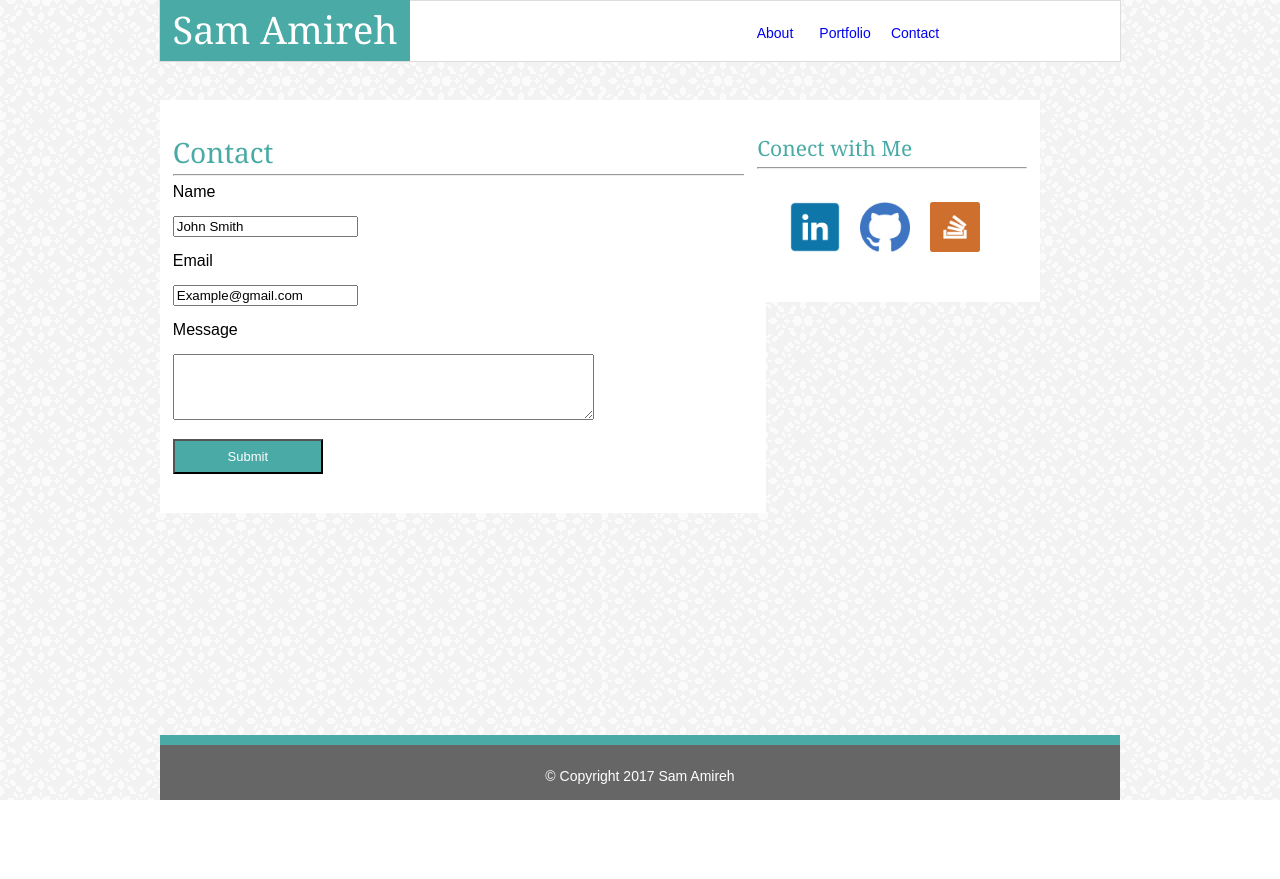
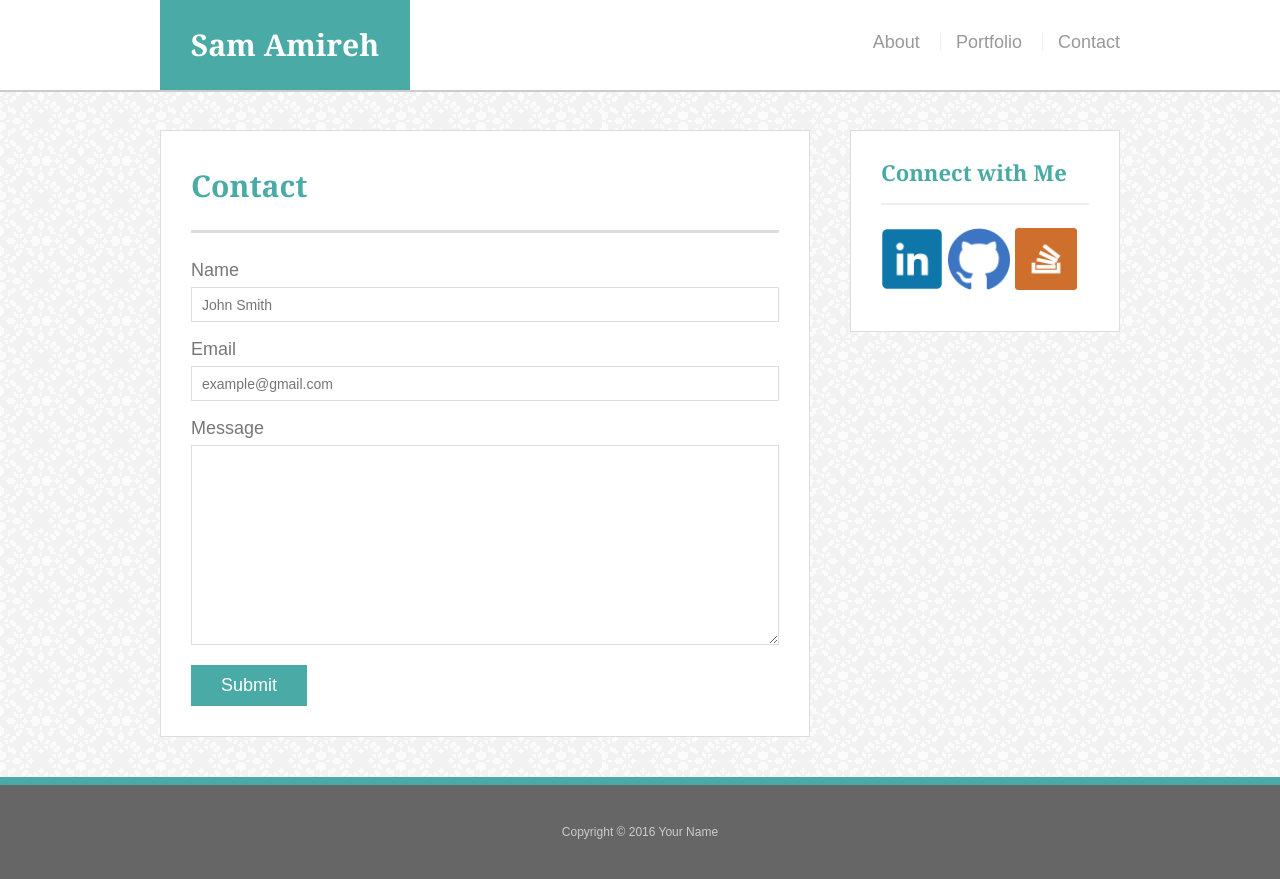
Before and after one commit to Sambo68/Responsive-Portfolio, a plain HTML site: page contact.html in a window 1280 px wide. Before the commit the page ends 800 px from the top, so only its background shows below. Drawn offline with Linux system fonts and the light colour scheme.

Commit message:
Updated files

```diff
--- a/assets/css/style.css
+++ b/assets/css/style.css
@@ -1,217 +1,309 @@
 body {
-	width: 100%;
-	background-image: url("../images/light_grey_@2X.jpg");
+  font-family: Arial, "Helvetica Neue", Helvetica, sans-serif;
+  font-size: 18px;
+  line-height: 34px;
+  color: #777;
+  background: url("../images/light_grey_@2X.jpg");
 }
 
-.wrapper {
-	width: 960px;
-	height: auto;
-	margin: 0 auto;
-	font-family: 'Arial', 'Helvetica Neue', Helvetica, sans-serif;
-	border-color: #ddd;
-	border-style: solid;
-	border-width: 1px;
+* {
+  box-sizing: border-box;
 }
 
+/* general */
+
+.container {
+  width: 100%;
+  max-width: 960px;
+  margin: 0 auto;
+  clear: both;
+}
+
+h1,
+h2,
+h3,
 p {
-	font-size: 14px;
-	line-height: 23px;
+  margin-bottom: 20px;
+}
+
+p:last-child {
+  margin-bottom: 0;
+}
+
+h1,
+h2,
+h3 {
+  font-family: Georgia, Times, "Times New Roman", serif;
+  font-weight: 700;
+  color: #4aaaa5;
 }
 
 h1 {
-	font-size: 38px;
-	font-family: 'Georgia', Times, 'Times New Roman', serif;
+  padding-bottom: 20px;
+  font-size: 30px;
+  line-height: 49px;
+  border-bottom: 3px solid #ddd;
 }
 
-h2 {
-	font-size: 28px;
-	font-family: 'Georgia', Times, 'Times New Roman', serif;
-	color: #4aaaa5;
+h2,
+h3 {
+  font-size: 22px;
 }
 
-h3 {
-	font-size: 21px;
-	font-family: 'Georgia', Times, 'Times New Roman', serif;
-	color: #4aaaa5;
-}
+/* header */
 
-h5 {
-	font-size: 16px;
-	font-family: 'Georgia', Times, 'Times New Roman', serif;
-	color: #4aaaa5;
-}
-
-.block {
-	background-color: #fff;
-	width: 960px;
-	height: 60PX;
-	border-color: #ccc;
-	border-style: solid;
-}
-
-.block h1 {
-	margin-top: 0;
-	padding: 0;
-	text-align: center;
-	position: relative;
-	padding-top: 10px;
+#masthead {
+  position: fixed;
+  z-index: 99;
+  width: 100%;
+  margin: 0 0 30px;
+  overflow: auto;
+  color: #fff;
+  background: #fff;
+  border-bottom: 2px solid #ccc;
 }
 
 #logo {
-	background-color: #4aaaa5;
-	width: 250px;
-	height: 61px;
-	text-align: center;
-	color: #ffffff;
-	position: absolute;
-	top: 0;
+  float: left;
+  width: 250px;
+  height: 90px;
+  font-family: Georgia, Times, "Times New Roman", serif;
+  font-size: 30px;
+  font-weight: 700;
+  line-height: 90px;
+  color: #fff;
+  text-align: center;
+  text-decoration: none;
+  background: #4aaaa5;
 }
 
-.nav-1 {
-	width: 300px;
-	overflow: auto;
-	position: absolute;
-	margin-top: 20px;
-	margin-right: 240px;
-	right: 0;
-	height: 60px;
+nav {
+  float: right;
+  margin-top: 25px;
 }
 
-.nav-2 {
-	width: 210px;
-	overflow: auto;
-	position: absolute;
-	margin-top: 20px;
-	right: 50px;
-	height: 60px;
+nav a {
+  display: inline-block;
+  padding-left: 15px;
+  margin-left: 15px;
+  line-height: 18px;
+  color: #999;
+  text-decoration: none;
+  border-left: 1px solid #efefef;
 }
 
-ul {
-	margin: 0;
-	padding: 0;
-	list-style: none;
+nav a:first-child {
+  border-left: 0 none;
 }
 
-li {
-	float: left;
+/* footer */
+
+footer {
+  padding: 30px 0;
+  clear: both;
+  font-size: 12px;
+  color: #fff;
+  color: #ccc;
+  text-align: center;
+  background: #666;
+  border-top: 8px solid #4aaaa5;
 }
 
-a:link {
-	width: 60px;
-	display: block;
-	padding: 5px;
-	text-align: center;
-	color: #7777777;
-	text-decoration: none;
-	font-size: 14px;
+/* sidebar */
+
+.sidebar {
+  float: right;
+  width: 100%;
+  max-width: 270px;
+  padding: 30px;
+  margin-bottom: 20px;
+  background: #fff;
+  border: 1px solid #ddd;
 }
 
-a:visited {
-	color: green;
-	text-decoration: none;
+h3,
+.sidebar h2 {
+  padding-bottom: 20px;
+  margin-bottom: 15px;
+  line-height: 22px;
+  border-bottom: 2px solid #eee;
 }
 
-a:hover {
-	color: 4aaaa5;
-	text-decoration: none;
+.social {
+  width: 62px;
+  height: 62px;
+  margin-top: 8px;
+  margin-right: 5px;
 }
 
-hr {
-	color: #666666;
+.social:last-child {
+  margin-right: 0;
 }
 
-.content {
-	background-color: #fff;
-	width: 580px;
-	height: auto;
-	position: absolute;
-	top: 100px;
-	padding: 3% 1% 3% 1%;
+/* main */
+
+#main-container {
+  padding-top: 130px;
 }
 
-.float-img {
-	float: left;
-	margin-right: 10px;
-	margin-bottom: 5px;
-	padding: 2px;
+.main-section {
+  float: left;
+  width: 100%;
+  max-width: 650px;
+  padding: 30px;
+  margin: 0 0 40px;
+  background: #fff;
+  border: 1px solid #ddd;
 }
 
-.side {
-	background-color: #fff;
-	width: 270px;
-	height: 125px;
-	position: absolute;
-	top: 100px;
-	right: 240px;
-	padding: 3% 1% 3% 1%;
+/* portfolio page */
+
+.work {
+  position: relative;
+  float: left;
+  width: 274px;
+  margin: 20px 0 25px;
+  overflow: auto;
 }
 
-#bottom-line {
-	width: 960px;
-	height: 10px;
-	background-color: #4aaaa5;
-	position: absolute;
-	bottom: 0;
-	margin-bottom: 55px;
+.work:nth-child(even) {
+  margin-right: 40px;
 }
 
-.footer {
-	width: 960px;
-	height: 55px;
-	background-color: #666666;
-	position: absolute;
-	bottom: 0;
-	text-align: center;
-	color: white;
+.work img {
+  width: 100%;
+  border: 0 none;
+  opacity: 0.8;
 }
 
-.footer p {
-	margin-top: 0;
-	padding: 0;
-	text-align: center;
-	position: relative;
-	padding-top: 20px;
+.work h3 {
+  position: absolute;
+  bottom: 20px;
+  width: 100%;
+  padding: 15px;
+  margin-bottom: 0;
+  font-weight: 300;
+  line-height: 30px;
+  color: #fff;
+  text-align: center;
+  background: #4aaaa5;
+  border-bottom: 0;
 }
 
-#submit {
-width: 150px;
-height: 35px;
-font-size: 13px;
-color: white;
-background-color: #4aaaa5
+.auth-image {
+  float: left;
+  width: 200px;
+  height: auto;
+  margin-top: 10px;
+  margin-right: 25px;
 }
 
-.box {
-	background: #4aaaa5;
-	width: 274px;
-	height: 25px;
-	position: absolute;
-	color: white;
-	text-align: center;
-	padding-top: 10px;
+/* contact page */
+
+#contact-form ul {
+  margin-bottom: 20px;
 }
 
-.box-1 {
-	top: 30%;
-	left: 17px;
+#contact-form li {
+  margin-bottom: 10px;
 }
 
-.box-2 {
-	top: 30%;
-	right: 30px;
+label,
+input[type=text],
+input[type=email],
+textarea {
+  display: block;
+  width: 100%;
 }
 
-.box-3 {
-	top: 55%;
-	left: 17px;
+input[type=text],
+input[type=email],
+textarea {
+  height: 35px;
+  padding: 0 10px;
+  font-size: 14px;
+  border: 1px solid #ddd;
 }
 
-.box-4 {
-	top: 55%;
-	right: 30px;
+textarea {
+  height: 200px;
 }
 
-.box-5 {
-	top: 80%;
-	left: 17px;
+input[type=submit] {
+  padding: 10px 30px;
+  font-size: 18px;
+  color: #fff;
+  cursor: pointer;
+  background: #4aaaa5;
+  border: 0 none;
 }
+
+@media screen and (max-width: 980px) {
+#logo {
+  margin-left: 100px;
+}
+nav {
+  margin-right: 100px;
+}
+.main-section {
+  max-width: 400px;
+  margin-left: 100px;
+}
+.auth-image {
+  margin-right: 68px;
+  margin-left: 68px;
+}
+.sidebar {
+ margin-right: 100px;
+}
+.work {
+  margin-left: 35px;
+}
+}
+@media screen and (max-width: 768px) {
+#logo {
+  margin-left: 20px;
+}
+nav {
+  margin-right: 40px;
+}
+.main-section {
+  max-width: 720px;
+  margin-left: 20px;
+}
+.sidebar {
+  width: 100%;
+  max-width: 720px;
+  margin-right: 30px;
+}
+}
+@media screen and (max-width: 640px) {
+	#logo{
+	width: 100%;
+	margin: 0 auto;
+}
+nav {
+	width: 100%;
+	text-align: center;
+}
+nav a {
+	padding-right: 50px;
+	padding-left: 50px;
+	margin-bottom: 20px;
+	margin-top: 0px;
+}
+.main-section {
+	max-width: 600px;
+	margin-top: 50px;
+}
+.auth-image {
+	width: 400px;
+	margin-bottom: 15px;
+}
+.sidebar {
+	max-width: 600px;
+    margin-top: 5px;
+    margin-right: 20px;
+    margin-top: -20px;
+}
+}
--- a/contact.html
+++ b/contact.html
@@ -2,64 +2,64 @@
 <html lang="en-us">
 <head>
 	<meta charset="UTF-8">
+	<meta name="viewport" content="width=device-width, initial-scale=1">
 	<title>My Portfolio</title>
 	<link rel="stylesheet" type="text/css" href="assets/css/reset.css">
 	<link rel="stylesheet" type="text/css" href="assets/css/style.css">
 </head>
 <body>
+<!-- Header Section -->
+  <header id="masthead">
+    <div class="container">
+      <a href="index.html" id="logo">Sam Amireh</a>
+      <nav>
+        <a href="index.html">About</a>
+        <a href="portfolio.html">Portfolio</a>
+        <a href="contact.html">Contact</a>
+      </nav>
+    </div>
+  </header>
+<!-- Header Section -->
+  <div id="main-container" class="container">
+    <section class="main-section">
+      <h1>Contact</h1>
+<!-- Contact form -->
+      <form id="contact-form">
+        <ul>
+          <li>
+            <label for="name">Name</label>
+            <input type="text" id="name" name="name" placeholder="John Smith" required="required">
+          </li>
+          <li>
+            <label for="email">Email</label>
+            <input type="email" id="email" name="email" placeholder="example@gmail.com" required="required">
+          </li>
+          <li>
+            <label for="message">Message</label>
+            <textarea id="message" name="message" required="required"></textarea>
+          </li>
+        </ul>
+        <input type="submit">
+      </form>
 
-	<!-- container -->
-	<div class="wrapper">
-			<!-- White Block that contains the logo & Nav bar -->
-		<div class=block>
-			<!-- Logo section -->
-			<div id="logo">
-				<h1>Sam Amireh</h1>
-			</div>
-			<!-- Navigation section -->
-			<div class="nav-1">
-				<ul>
-					<li><a href="index.html">About</a></li>
-					<li><a href="Portfolio.html">Portfolio</a></li>
-					<li><a href="contact.html">Contact</a></li>
-				</ul>
-			</div>
-		</div>
-		<!-- Contact section -->
-		<div class="content">
-			<h2>Contact</h2>
-			<hr>
-			<form action="/action_page.php">
-  				Name<br><br>
-  				<input type="text" value="John Smith"><br><br>
-  				Email<br><br>
-  				<input type="text" name="email" value="Example@gmail.com"><br><br>
-  				Message<br><br>
-  				<textarea rows="4" cols="50" name="comment" form="usrform"></textarea><br><br>
-  				<input type="submit" value="Submit" id="submit">
-			</form>
-		</div>
-		<div class="side">
-		<!-- Contact With Me section -->
-			<h3>Conect with Me</h3>
-			<hr>
-			<div class="nav-2">
-				<ul>
-					<li><a href="https://www.linkedin.com/in/isam-amireh-93702046/" target="_clear"><img src="assets/images/1496781759_9.png" height="50"></a></li>
-					<li><a href="https://github.com/Sambo68" target="_clear"><img src="assets/images/1496781916_Github.png" height="50"></a></li>
-					<li><a href="https://stackoverflow.com/users/7989047/isam-amireh?tab=profile" target="_clear"><img src="assets/images/1496782049_stackoverflow-square-social-media.png" height="50"></a></li>
-				</ul>
-			</div>
-		</div>
-		<!-- Decoration box -->
-		<div id="bottom-line"></div>
-		<!-- Footer section -->
-		<div class="footer">
-			<p>&copy; Copyright 2017 Sam Amireh</p>
-		</div>
+    </section>
+<!-- Sidebar section -->
+    <section class="sidebar">
+      <div id="connect">
+        <h2>Connect with Me</h2>
 
-	</div>
+         <a href="https://www.linkedin.com/in/isam-amireh-93702046/" target="_clear"><img src="assets/images/1496781759_9.png" class="social" alt="Linkedin" /></a>
+        <a href="https://github.com/Sambo68" target="_clear"><img src="assets/images/1496781916_Github.png" class="social" alt="Github" /></a>
+        <a href="https://stackoverflow.com/users/7989047/isam-amireh?tab=profile" target="_clear"><img src="assets/images/1496782049_stackoverflow-square-social-media.png" class="social" alt="Stack Overflow" /></a>
+      </div>
+    </section>
+  </div>
+<!-- Page footer -->
+  <footer>
+    <div class="container">
+      Copyright &copy; 2016 Your Name
+    </div>
+  </footer>
+</body>
 
-
-</body>
 </html>
```
Also changed, not shown: index.html (+40 -46 lines), portfolio.html (+58 -51 lines).
